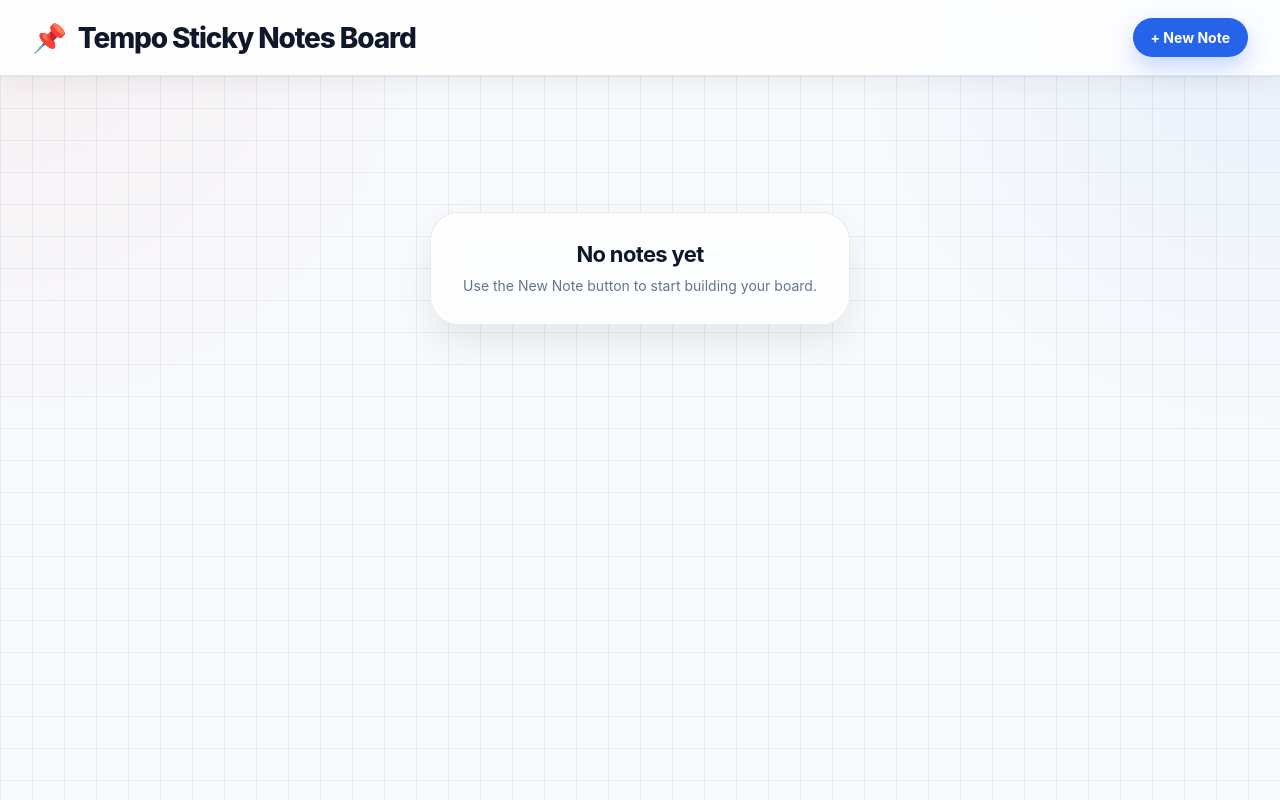
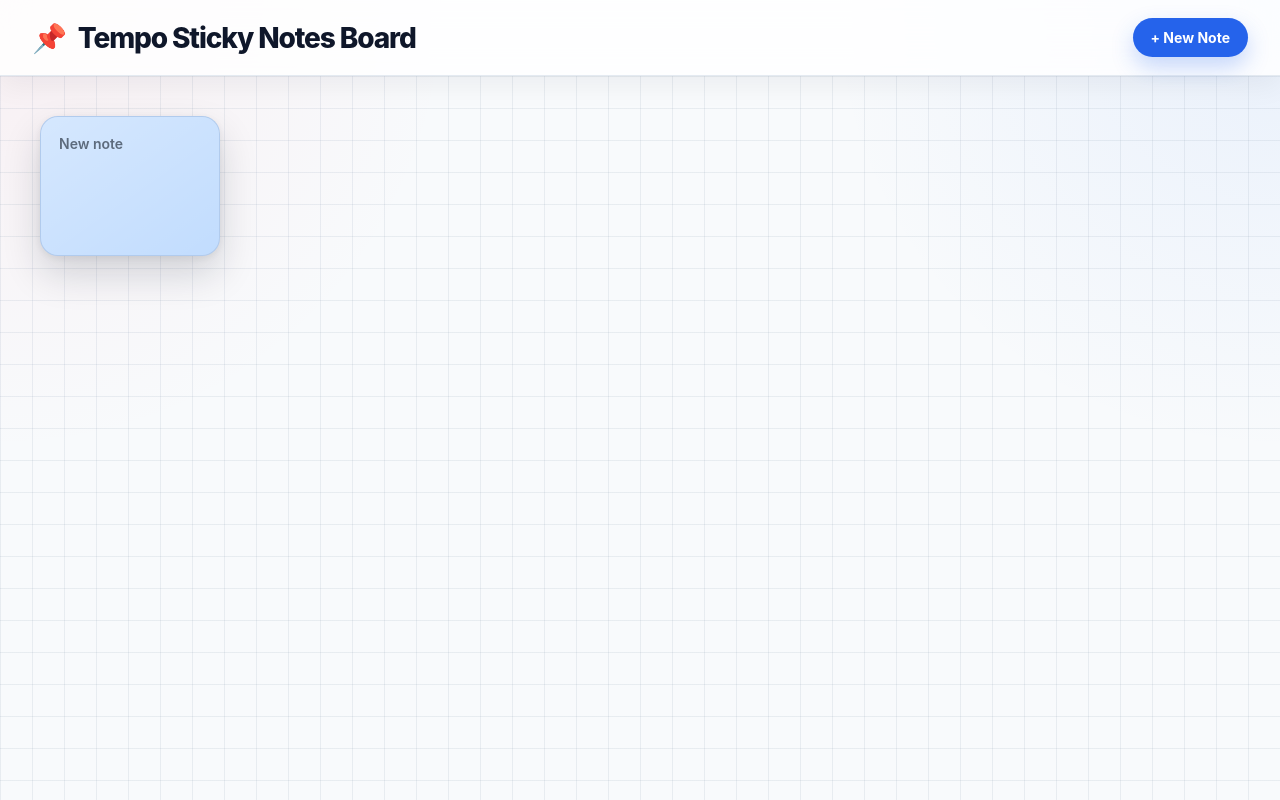
Before and after one commit to RaHuLMeghani24/tempo-sticky-notes, a React (Vite) app: page / in a window 1280 px wide. Both pictures are taken after a click on the button "+ New Note". Built offline with nearby package versions, Linux system fonts and the light colour scheme.

Commit message:
Feature: Create/add new notes in a row-wise manner

```diff
--- a/src/App.tsx
+++ b/src/App.tsx
@@ -1,15 +1,21 @@
+import { useCallback, useRef } from "react";
 import Board from "./components/Board";
 import Toolbar from "./components/Toolbar";
+import { useNotes } from "./hooks/useNotes";
 
 export default function App() {
-  const handleCreateNote = () => {
-    // TODO: Implement note creation logic here
-  };
+  const boardRef = useRef<HTMLElement | null>(null);
+
+  const getBoardWidth = useCallback(() => {
+    return boardRef.current?.clientWidth ?? window.innerWidth;
+  }, []);
+
+  const { notes, createNote } = useNotes({ getBoardWidth });
 
   return (
     <div className="app-shell">
-      <Toolbar onCreate={handleCreateNote} />
-      <Board />
+      <Toolbar onCreate={createNote} />
+      <Board boardRef={boardRef} notes={notes} />
     </div>
   );
 }
--- a/src/components/Board.tsx
+++ b/src/components/Board.tsx
@@ -1,11 +1,24 @@
-export default function Board() {
+import type { RefObject } from "react";
+import StickyNote from "./StickyNote";
+import type { Note } from "../types/note";
+
+interface BoardProps {
+  boardRef: RefObject<HTMLElement | null>;
+  notes: Note[];
+}
+
+export default function Board({ boardRef, notes }: BoardProps) {
   return (
-    <main className="board">
+    <main ref={boardRef} className="board">
       <div className="board-canvas">
-        <div className="board-empty-state">
-          <h2>No notes yet</h2>
-          <p>Use the New Note button to start building your board.</p>
-        </div>
+        {notes.length === 0 ? (
+          <div className="board-empty-state">
+            <h2>No notes yet</h2>
+            <p>Use the New Note button to start building your board.</p>
+          </div>
+        ) : (
+          notes.map((note) => <StickyNote key={note.id} note={note} />)
+        )}
       </div>
     </main>
   );
--- a/src/components/StickyNote.tsx
+++ b/src/components/StickyNote.tsx
@@ -0,0 +1,22 @@
+import type { Note } from "../types/note";
+
+interface StickyNoteProps {
+  note: Note;
+}
+
+export default function StickyNote({ note }: StickyNoteProps) {
+  return (
+    <article
+      className="dynamic-note"
+      style={{
+        width: `${note.width}px`,
+        height: `${note.height}px`,
+        zIndex: note.zIndex,
+        transform: `translate3d(${note.x}px, ${note.y}px, 0px)`,
+        backgroundColor: note.color.bg,
+      }}
+    >
+      <p className="note-placeholder">New note</p>
+    </article>
+  );
+}
--- /dev/null
+++ b/src/hooks/useNotes.ts
@@ -0,0 +1,42 @@
+import { useCallback, useState } from "react";
+import { DEFAULT_NOTE_SIZE } from "../constants/stickyNoteConfig";
+import { getRandomNoteTheme } from "../constants/stickyNoteThemes";
+import type { Note } from "../types/note";
+import { getNextNotePosition } from "../utils/notePlacement";
+
+interface UseNotesOptions {
+  getBoardWidth: () => number;
+}
+
+export const useNotes = ({ getBoardWidth }: UseNotesOptions) => {
+  const [notes, setNotes] = useState<Note[]>([]);
+
+  const createNote = useCallback(() => {
+    setNotes((previousNotes) => {
+      const highestZ =
+        previousNotes.length === 0
+          ? 1
+          : Math.max(...previousNotes.map((note) => note.zIndex)) + 1;
+
+      const { x, y } = getNextNotePosition(previousNotes, getBoardWidth());
+
+      const newNote: Note = {
+        id: crypto.randomUUID(),
+        x,
+        y,
+        width: DEFAULT_NOTE_SIZE.width,
+        height: DEFAULT_NOTE_SIZE.height,
+        text: "",
+        zIndex: highestZ,
+        color: getRandomNoteTheme(),
+      };
+
+      return [...previousNotes, newNote];
+    });
+  }, [getBoardWidth]);
+
+  return {
+    notes,
+    createNote,
+  };
+};
--- a/src/index.css
+++ b/src/index.css
@@ -140,3 +140,38 @@ button {
   font-size: 14px;
   line-height: 1.5;
 }
+
+.dynamic-note {
+  position: absolute;
+  top: 0;
+  left: 0;
+  overflow: hidden;
+  border-radius: 18px;
+  box-shadow:
+    0 18px 38px rgba(15, 23, 42, 0.16),
+    0 2px 8px rgba(15, 23, 42, 0.08);
+  border: 1px solid rgba(15, 23, 42, 0.08);
+  user-select: none;
+}
+
+.dynamic-note::before {
+  content: "";
+  position: absolute;
+  inset: 0;
+  pointer-events: none;
+  background: linear-gradient(
+    145deg,
+    rgba(255, 255, 255, 0.35),
+    rgba(255, 255, 255, 0.04)
+  );
+}
+
+.note-placeholder {
+  position: relative;
+  z-index: 1;
+  margin: 0;
+  padding: 18px;
+  color: rgba(31, 41, 55, 0.65);
+  font-size: 14px;
+  font-weight: 600;
+}
--- /dev/null
+++ b/src/utils/notePlacement.ts
@@ -0,0 +1,22 @@
+import { DEFAULT_NOTE_SIZE, NOTE_LAYOUT } from "../constants/stickyNoteConfig";
+import type { Note } from "../types/note";
+
+export interface NotePosition {
+  x: number;
+  y: number;
+}
+
+export const getNextNotePosition = (existingNotes: Note[], boardWidth: number): NotePosition => {
+  const availableWidth = Math.max(DEFAULT_NOTE_SIZE.width, boardWidth - NOTE_LAYOUT.boardPadding * 2);
+
+  const columnsPerRow = Math.max(1, Math.floor((availableWidth + NOTE_LAYOUT.gap) / (DEFAULT_NOTE_SIZE.width + NOTE_LAYOUT.gap)));
+
+  const index = existingNotes.length;
+  const row = Math.floor(index / columnsPerRow);
+  const col = index % columnsPerRow;
+
+  return {
+    x: NOTE_LAYOUT.boardPadding + col * (DEFAULT_NOTE_SIZE.width + NOTE_LAYOUT.gap),
+    y: NOTE_LAYOUT.boardPadding + row * (DEFAULT_NOTE_SIZE.height + NOTE_LAYOUT.gap),
+  };
+};
```
Also changed, not shown: src/constants/stickyNoteThemes.ts (renamed from src/constants/stickyNoteTheme.ts).
